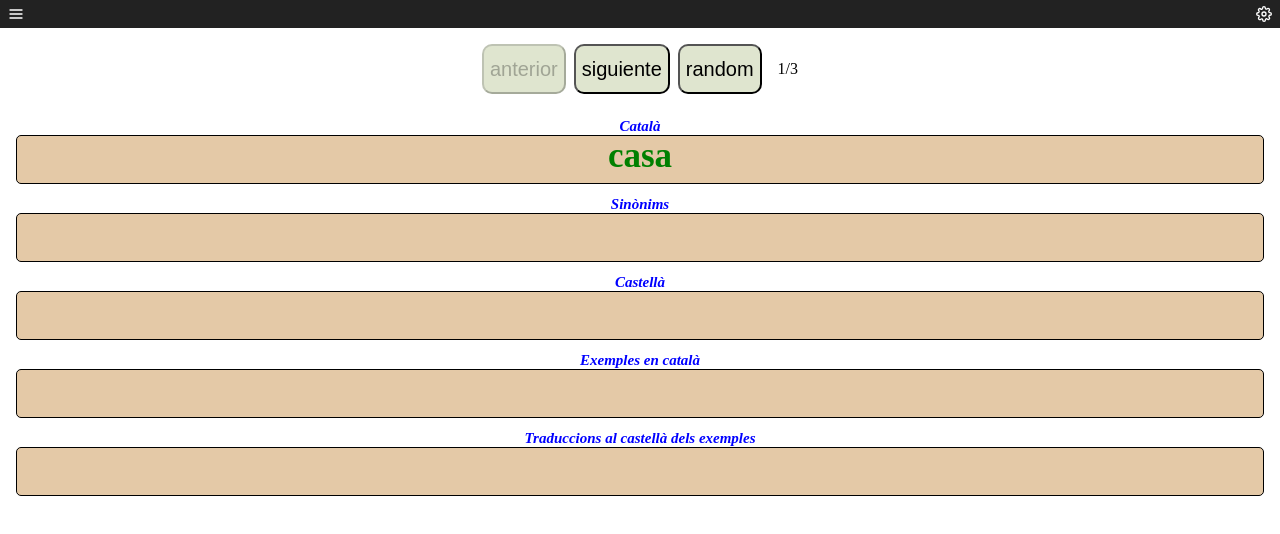
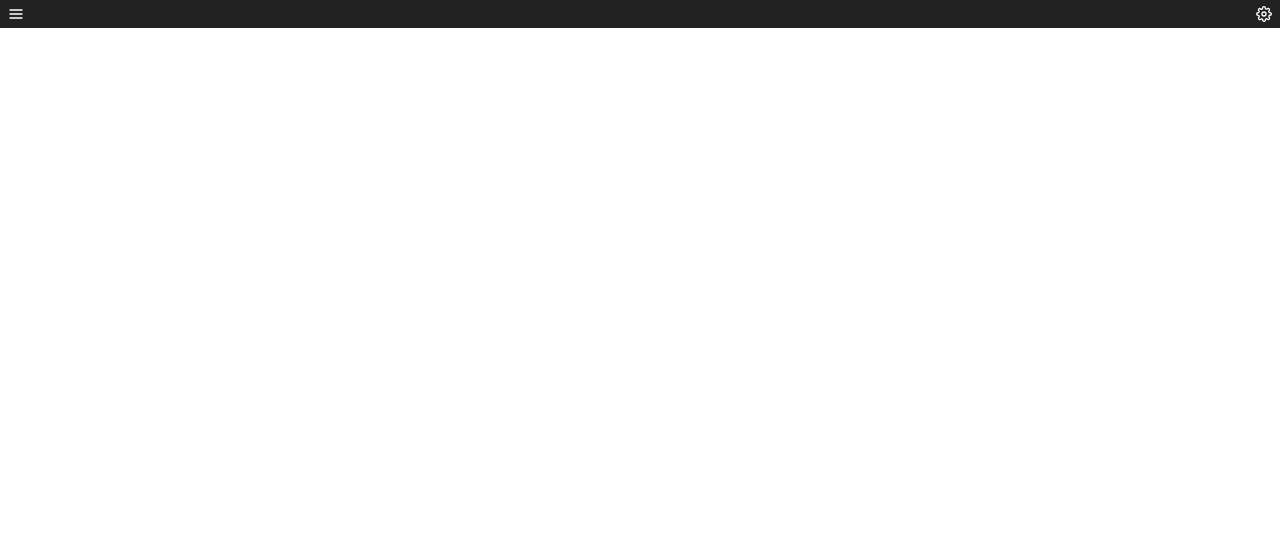
Before and after one commit to JosepConejero/catalanofilia, a React (Create React App) app: page /traduccio in a window 1280 px wide. Shown: the top 534 px of the page. Built offline with nearby package versions, Linux system fonts and the light colour scheme.

Commit message:
Changed TraduccioPage to VocabulariPage

```diff
--- a/src/pages/TraduccioPage.tsx
+++ b/src/pages/TraduccioPage.tsx
@@ -1,196 +1,3 @@
-import { useState } from 'react';
-import { vocabulari } from '../data/vocabulari';
-
-type Clave = 'catala' | 'sinonims' | 'castella' | 'fraseCat' | 'fraseCast';
-
-interface CampoProps {
-  etiqueta: string;
-  texto: string;
-  oculto: boolean;
-  onToggle: () => void;
+export default function TraduccioPage() {
+  return <div></div>;
 }
-
-function Campo({ etiqueta, texto, oculto, onToggle }: CampoProps) {
-  return (
-    <div className="campo">
-      <label className="campo-label" onClick={onToggle}>
-        {etiqueta}
-      </label>
-      <p className="campo-texto" onClick={onToggle}>
-        {oculto ? '' : texto}
-      </p>
-    </div>
-  );
-}
-
-// Devuelve las posiciones 0..total-1 desordenadas, con 'primero' siempre en la posición 0
-function barajarConPrimero(total: number, primero: number): number[] {
-  const resto = Array.from({ length: total }, (_, i) => i).filter((i) => i !== primero);
-  for (let i = resto.length - 1; i > 0; i--) {
-    const j = Math.floor(Math.random() * (i + 1));
-    [resto[i], resto[j]] = [resto[j], resto[i]];
-  }
-  return [primero, ...resto];
-}
-
-export default function TraduccioPage() {
-  // Posición dentro de la lista que se está recorriendo (vocabulari u 'orden')
-  const [indice, setIndice] = useState(0);
-  const [aleatorio, setAleatorio] = useState(false);
-  // Posiciones de 'vocabulari' en el orden aleatorio actual
-  const [orden, setOrden] = useState<number[]>([]);
-  const [ocultos, setOcultos] = useState<Record<Clave, boolean>>({
-    catala: false,
-    sinonims: true,
-    castella: true,
-    fraseCat: true,
-    fraseCast: true,
-  });
-
-  const totalPalabras = vocabulari.length;
-
-  if (totalPalabras === 0) return <div>No hi ha vocabulari.</div>;
-
-  // Posición real en 'vocabulari' de la palabra que se muestra
-  const indiceReal = aleatorio ? orden[indice] : indice;
-  const posicionPalabraActual = indice + 1;
-
-  const [catala, sinonims, castella, fraseCat, fraseCast] = vocabulari[indiceReal];
-
-  const toggle = (c: Clave) => setOcultos((o) => ({ ...o, [c]: !o[c] }));
-
-  const anterior = () => setIndice((i) => (i > 0 ? i - 1 : i));
-  const siguiente = () => setIndice((i) => (i < totalPalabras - 1 ? i + 1 : i));
-
-  const toggleRandom = () => {
-    if (!aleatorio) {
-      // Activar: nuevo orden con la palabra actual en primer lugar
-      setOrden(barajarConPrimero(totalPalabras, indice));
-      setIndice(0);
-      setAleatorio(true);
-    } else {
-      // Desactivar: volver a vocabulari en la posición de la palabra actual
-      setIndice(orden[indice]);
-      setAleatorio(false);
-    }
-  };
-
-  const campos: { clave: Clave; etiqueta: string; texto: string }[] = [
-    { clave: 'catala', etiqueta: 'Català', texto: catala },
-    { clave: 'sinonims', etiqueta: 'Sinònims', texto: sinonims },
-    { clave: 'castella', etiqueta: 'Castellà', texto: castella },
-    { clave: 'fraseCat', etiqueta: 'Exemples en català', texto: fraseCat },
-    { clave: 'fraseCast', etiqueta: 'Traduccions al castellà dels exemples', texto: fraseCast },
-  ];
-
-  return (
-    <div className="traduccio">
-      <div className="fila-botones">
-        <button onClick={anterior} disabled={indice === 0}>anterior</button>
-        <button onClick={siguiente} disabled={indice === totalPalabras - 1}>siguiente</button>
-        <button
-          className={aleatorio ? 'toggle pulsado' : 'toggle'}
-          aria-pressed={aleatorio}
-          onClick={toggleRandom}
-        >
-          random
-        </button>
-        <span className="contador">
-          {posicionPalabraActual}/{totalPalabras}
-        </span>
-      </div>
-
-      {campos.map((c) => (
-        <Campo
-          key={c.clave}
-          etiqueta={c.etiqueta}
-          texto={c.texto}
-          oculto={ocultos[c.clave]}
-          onToggle={() => toggle(c.clave)}
-        />
-      ))}
-    </div>
-  );
-}
-
-/* import { useState } from 'react';
-import { vocabulari } from '../data/vocabulari';
-
-type Clave = 'catala' | 'sinonims' | 'castella' | 'fraseCat' | 'fraseCast';
-
-interface CampoProps {
-  etiqueta: string;
-  texto: string;
-  oculto: boolean;
-  onToggle: () => void;
-}
-
-// Label + texto; pulsar sobre cualquiera de los dos alterna la visibilidad del texto
-function Campo({ etiqueta, texto, oculto, onToggle }: CampoProps) {
-  return (
-    <div className="campo">
-      <label className="campo-label" onClick={onToggle}>
-        {etiqueta}
-      </label>
-      <p className="campo-texto" onClick={onToggle}>
-        {oculto ? '' : texto}
-      </p>
-    </div>
-  );
-}
-
-export default function TraduccioPage() {
-  const [indice, setIndice] = useState(0);
-  // true = texto oculto
-  const [ocultos, setOcultos] = useState<Record<Clave, boolean>>({
-    catala: false,
-    sinonims: true,
-    castella: true,
-    fraseCat: true,
-    fraseCast: true,
-  });
-
-  if (vocabulari.length === 0) return <div>No hi ha vocabulari.</div>;
-
-  const [catala, sinonims, castella, fraseCat, fraseCast] = vocabulari[indice];
-
-  const toggle = (c: Clave) => setOcultos((o) => ({ ...o, [c]: !o[c] }));
-
-  const anterior = () => setIndice((i) => (i > 0 ? i - 1 : i));
-  const siguiente = () => setIndice((i) => (i < vocabulari.length - 1 ? i + 1 : i));
-  const random = () =>
-    setIndice((actual) => {
-      if (vocabulari.length === 1) return actual;
-      let nuevo = actual;
-      while (nuevo === actual) nuevo = Math.floor(Math.random() * vocabulari.length);
-      return nuevo;
-    });
-
-  const campos: { clave: Clave; etiqueta: string; texto: string }[] = [
-    { clave: 'catala', etiqueta: 'Català', texto: catala },
-    { clave: 'sinonims', etiqueta: 'Sinònims', texto: sinonims },
-    { clave: 'castella', etiqueta: 'Castellà', texto: castella },
-    { clave: 'fraseCat', etiqueta: 'Exemples en català', texto: fraseCat },
-    { clave: 'fraseCast', etiqueta: 'Traduccions al castellà dels exemples', texto: fraseCast },
-  ];
-
-  return (
-    <div className="traduccio">
-      <div className="fila-botones">
-        <button onClick={anterior} disabled={indice === 0}>anterior</button>
-        <button onClick={siguiente} disabled={indice === vocabulari.length - 1}>siguiente</button>
-        <button onClick={random}>random</button>
-      </div>
-
-      {campos.map((c) => (
-        <Campo
-          key={c.clave}
-          etiqueta={c.etiqueta}
-          texto={c.texto}
-          oculto={ocultos[c.clave]}
-          onToggle={() => toggle(c.clave)}
-        />
-      ))}
-    </div>
-  );
-} */
--- a/src/pages/VocabulariPage.tsx
+++ b/src/pages/VocabulariPage.tsx
@@ -1,3 +1,114 @@
+import { useState } from 'react';
+import { vocabulari } from '../data/vocabulari';
+
+type Clave = 'catala' | 'sinonims' | 'castella' | 'fraseCat' | 'fraseCast';
+
+interface CampoProps {
+  etiqueta: string;
+  texto: string;
+  oculto: boolean;
+  onToggle: () => void;
+}
+
+function Campo({ etiqueta, texto, oculto, onToggle }: CampoProps) {
+  return (
+    <div className="campo">
+      <label className="campo-label" onClick={onToggle}>
+        {etiqueta}
+      </label>
+      <p className="campo-texto" onClick={onToggle}>
+        {oculto ? '' : texto}
+      </p>
+    </div>
+  );
+}
+
+// Devuelve las posiciones 0..total-1 desordenadas, con 'primero' siempre en la posición 0
+function barajarConPrimero(total: number, primero: number): number[] {
+  const resto = Array.from({ length: total }, (_, i) => i).filter((i) => i !== primero);
+  for (let i = resto.length - 1; i > 0; i--) {
+    const j = Math.floor(Math.random() * (i + 1));
+    [resto[i], resto[j]] = [resto[j], resto[i]];
+  }
+  return [primero, ...resto];
+}
+
 export default function VocabulariPage() {
-  return <div></div>;
+  // Posición dentro de la lista que se está recorriendo (vocabulari u 'orden')
+  const [indice, setIndice] = useState(0);
+  const [aleatorio, setAleatorio] = useState(false);
+  // Posiciones de 'vocabulari' en el orden aleatorio actual
+  const [orden, setOrden] = useState<number[]>([]);
+  const [ocultos, setOcultos] = useState<Record<Clave, boolean>>({
+    catala: false,
+    sinonims: true,
+    castella: true,
+    fraseCat: true,
+    fraseCast: true,
+  });
+
+  const totalPalabras = vocabulari.length;
+
+  if (totalPalabras === 0) return <div>No hi ha vocabulari.</div>;
+
+  // Posición real en 'vocabulari' de la palabra que se muestra
+  const indiceReal = aleatorio ? orden[indice] : indice;
+  const posicionPalabraActual = indice + 1;
+
+  const [catala, sinonims, castella, fraseCat, fraseCast] = vocabulari[indiceReal];
+
+  const toggle = (c: Clave) => setOcultos((o) => ({ ...o, [c]: !o[c] }));
+
+  const anterior = () => setIndice((i) => (i > 0 ? i - 1 : i));
+  const siguiente = () => setIndice((i) => (i < totalPalabras - 1 ? i + 1 : i));
+
+  const toggleRandom = () => {
+    if (!aleatorio) {
+      // Activar: nuevo orden con la palabra actual en primer lugar
+      setOrden(barajarConPrimero(totalPalabras, indice));
+      setIndice(0);
+      setAleatorio(true);
+    } else {
+      // Desactivar: volver a vocabulari en la posición de la palabra actual
+      setIndice(orden[indice]);
+      setAleatorio(false);
+    }
+  };
+
+  const campos: { clave: Clave; etiqueta: string; texto: string }[] = [
+    { clave: 'catala', etiqueta: 'Català', texto: catala },
+    { clave: 'sinonims', etiqueta: 'Sinònims', texto: sinonims },
+    { clave: 'castella', etiqueta: 'Castellà', texto: castella },
+    { clave: 'fraseCat', etiqueta: 'Exemples en català', texto: fraseCat },
+    { clave: 'fraseCast', etiqueta: 'Traduccions al castellà dels exemples', texto: fraseCast },
+  ];
+
+  return (
+    <div className="traduccio">
+      <div className="fila-botones">
+        <button onClick={anterior} disabled={indice === 0}>anterior</button>
+        <button onClick={siguiente} disabled={indice === totalPalabras - 1}>siguiente</button>
+        <button
+          className={aleatorio ? 'toggle pulsado' : 'toggle'}
+          aria-pressed={aleatorio}
+          onClick={toggleRandom}
+        >
+          random
+        </button>
+        <span className="contador">
+          {posicionPalabraActual}/{totalPalabras}
+        </span>
+      </div>
+
+      {campos.map((c) => (
+        <Campo
+          key={c.clave}
+          etiqueta={c.etiqueta}
+          texto={c.texto}
+          oculto={ocultos[c.clave]}
+          onToggle={() => toggle(c.clave)}
+        />
+      ))}
+    </div>
+  );
 }
```
